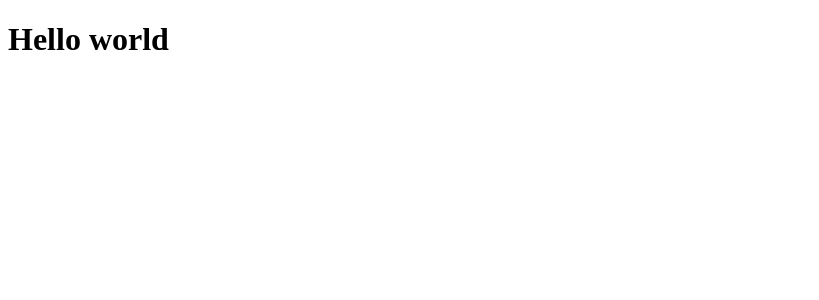
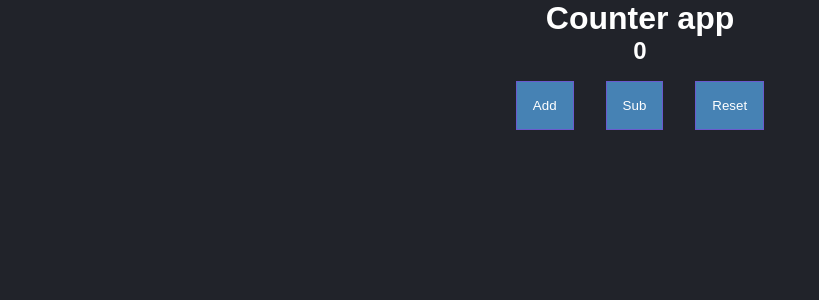
Before and after one commit to RicardoVeronica/Learning-ReactJS, a React (Create React App) app: page / in a window 1280 px wide. Shown: the top 300 px of the page, without its empty margins (0-819 px from the left). Built offline with nearby package versions, Linux system fonts and the light colour scheme.

Commit message:
adds Conter component

```diff
--- a/src/App.js
+++ b/src/App.js
@@ -1,9 +1,15 @@
-function App() {
+import PropTypes from 'prop-types'
+
+const App = ({technology, type = 'component'}) => {
   return (
-    <>
-      <h1>Hello world</h1>
-    </>
-  );
+    <div>
+      <h1>Hello {technology} from App {type}</h1>
+    </div>
+  )
 }
 
-export default App;
+App.propTypes = {
+  technology: PropTypes.string.isRequired
+}
+
+export default App
--- /dev/null
+++ b/src/components/Counter.js
@@ -0,0 +1,22 @@
+import PropTypes from 'prop-types'
+import React, { useState } from 'react'
+
+const Counter = ({ value }) => {
+  const [counter, setCounter] = useState(value)
+
+  return (
+    <div>
+      <h1>Counter app</h1>
+      <h2>{ counter }</h2>
+      <button onClick={() => {setCounter(counter + 1)}}>Add</button>
+      <button onClick={() => {setCounter(counter - 1)}}>Sub</button>
+      <button onClick={() => {setCounter(counter - counter)}}>Reset</button>
+    </div>
+  )
+}
+
+Counter.propTypes = {
+  value: PropTypes.number.isRequired
+}
+
+export default Counter
--- /dev/null
+++ b/src/index.css
@@ -0,0 +1,29 @@
+*, *::after, *::before {
+  box-sizing: border-box;
+  margin: 0;
+  padding: 0;
+  background-color: #21232A;
+}
+
+html, body {
+  font-family: Arial, Helvetica, sans-serif;
+  color: white;
+}
+
+div {
+  text-align: center;
+}
+
+button {
+  margin: 1rem;
+  padding: 1rem;
+  background-color: steelblue;
+  border: 1px solid slateblue;
+  color: white;
+}
+
+button:hover {
+  background-color: white;
+  color: steelblue;
+  cursor: pointer;
+}
--- a/src/index.js
+++ b/src/index.js
@@ -1,16 +1,9 @@
-import React from "react";
-import ReactDOM from "react-dom";
-import App from "./App";
-import reportWebVitals from "./reportWebVitals";
+import ReactDOM from 'react-dom'
+// import App from './app.js'
+import Counter from './components/Counter'
+import './index.css'
 
-ReactDOM.render(
-  <React.StrictMode>
-    <App />
-  </React.StrictMode>,
-  document.getElementById("root")
-);
+const where = document.getElementById('root')
 
-// If you want to start measuring performance in your app, pass a function
-// to log results (for example: reportWebVitals(console.log))
-// or send to an analytics endpoint. Learn more: https://bit.ly/CRA-vitals
-reportWebVitals();
+// ReactDOM.render(<App technology="React.js"/>, where)
+ReactDOM.render(<Counter value={0} />, where)
--- a/src/reportWebVitals.js
+++ /dev/null
@@ -1,13 +0,0 @@
-const reportWebVitals = onPerfEntry => {
-  if (onPerfEntry && onPerfEntry instanceof Function) {
-    import('web-vitals').then(({ getCLS, getFID, getFCP, getLCP, getTTFB }) => {
-      getCLS(onPerfEntry);
-      getFID(onPerfEntry);
-      getFCP(onPerfEntry);
-      getLCP(onPerfEntry);
-      getTTFB(onPerfEntry);
-    });
-  }
-};
-
-export default reportWebVitals;
```
Also changed, not shown: src/setupTests.js (deleted, +0 -5 lines), 2 other files (tests, documents, lock files or other folders).
